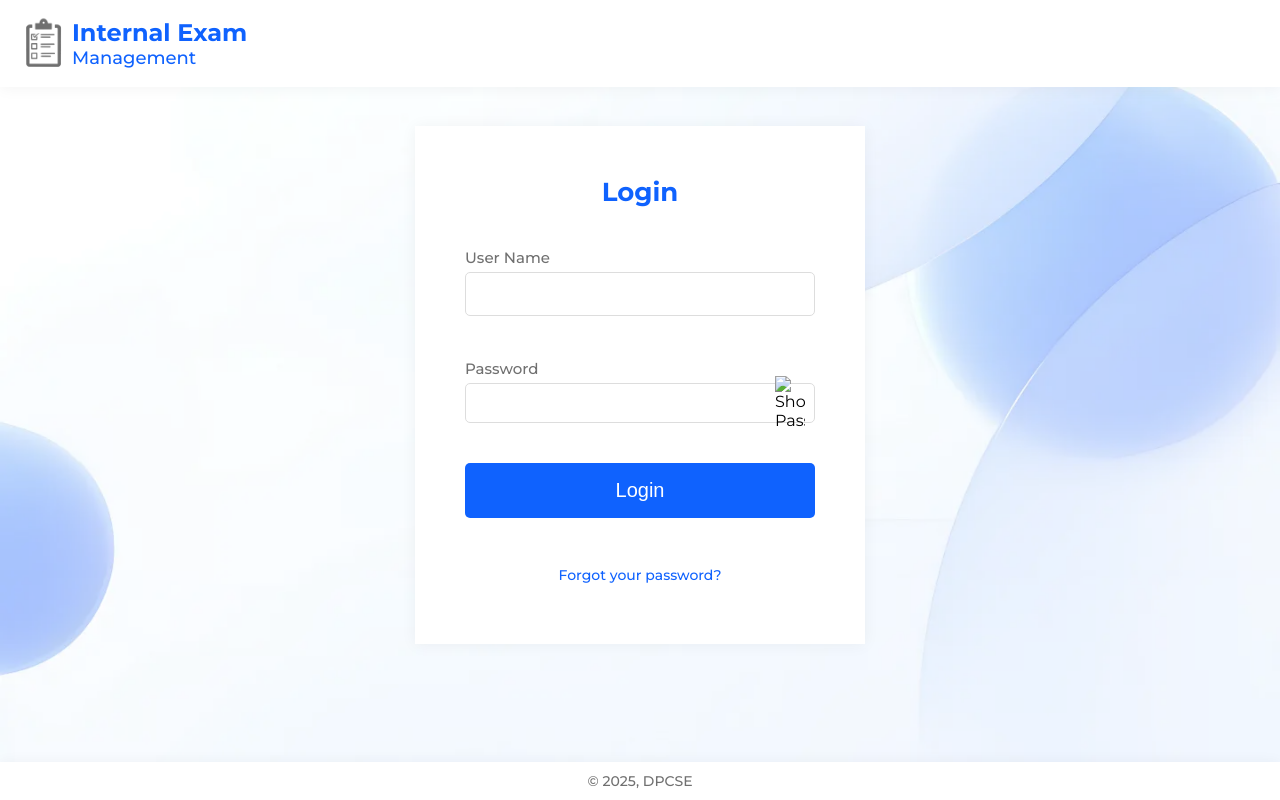
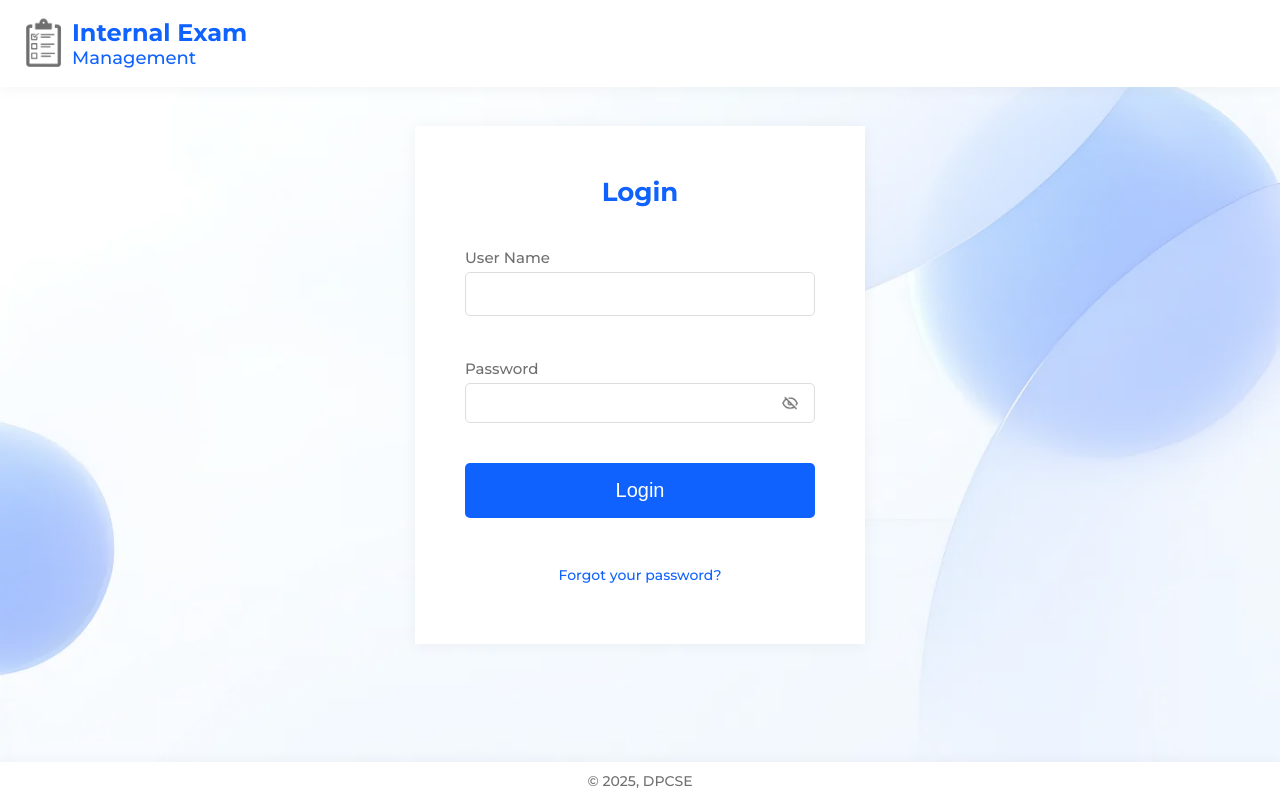
Before and after one commit to miniproject-nasa/Exam-Management-System, a website: page public/index.html in a window 1280 px wide. Drawn offline with Linux system fonts and the light colour scheme; no server answers; files whose address does not match are found by name.

Commit message:
nodemon added and the error related to login page solved

```diff
--- a/package.json
+++ b/package.json
@@ -23,6 +23,7 @@
     "express": "^4.21.2",
     "express-session": "^1.18.1",
     "mongoose": "^8.10.1",
+    "nodemon": "^3.1.9",
     "path": "^0.12.7"
   }
 }
--- a/public/index.html
+++ b/public/index.html
@@ -32,7 +32,7 @@
                 <label for="password">Password</label>
                 <div class="input-container">
                     <input type="password" id="password" name="password" >
-                    <img class="input-icon" id="hide" src="eye-close.webp" alt="Show Password" onmousedown="showHide(event)" onmouseup="showHide(event)">
+                    <img class="input-icon" id="hide" src="images/eye-close.webp" alt="Show Password" onmousedown="showHide(event)" onmouseup="showHide(event)">
                     <!--<img src="images/eye-open.webp" alt="Show Password" class="input-icon">-->
                 </div>
             </div>
```
Also changed, not shown: 1 other file.
